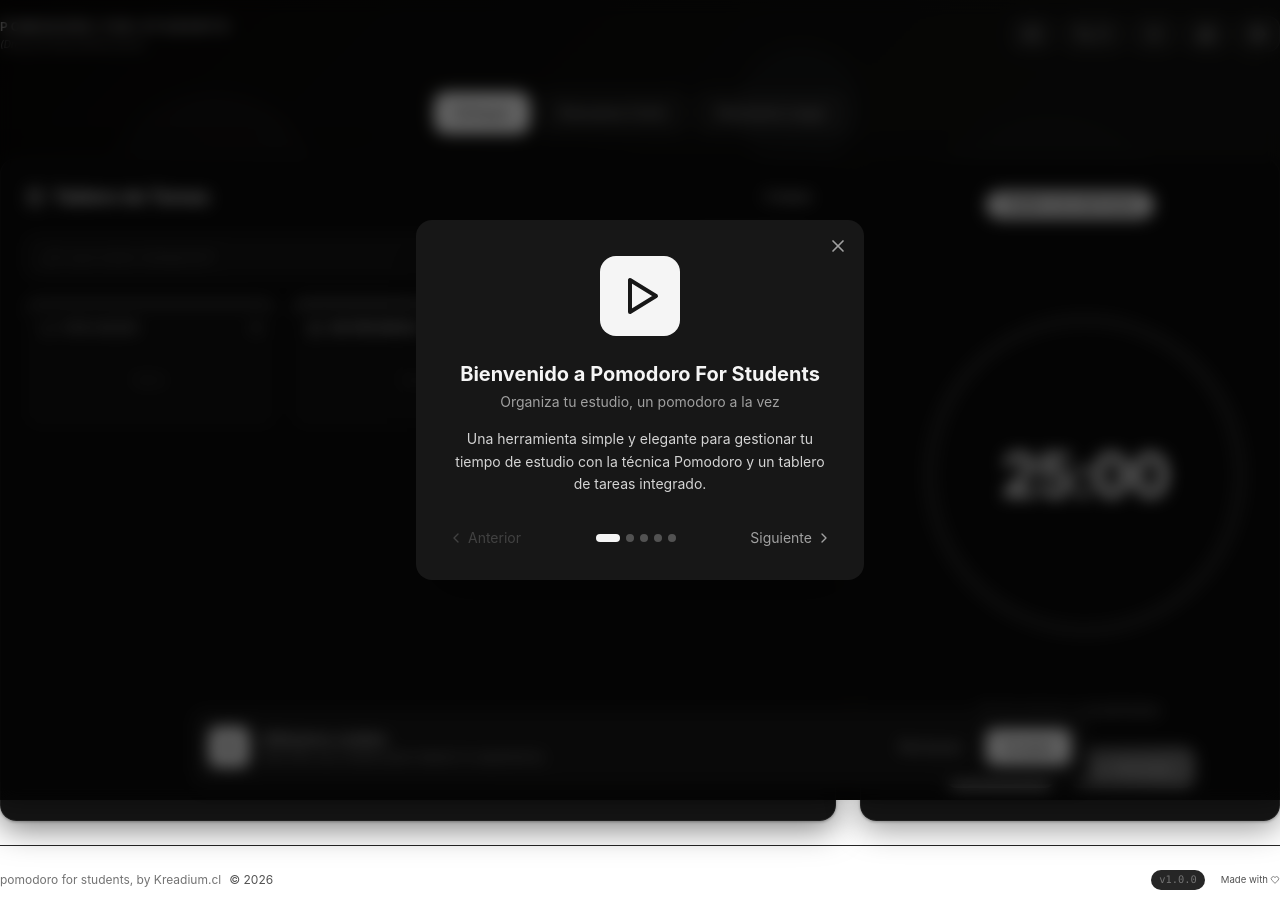
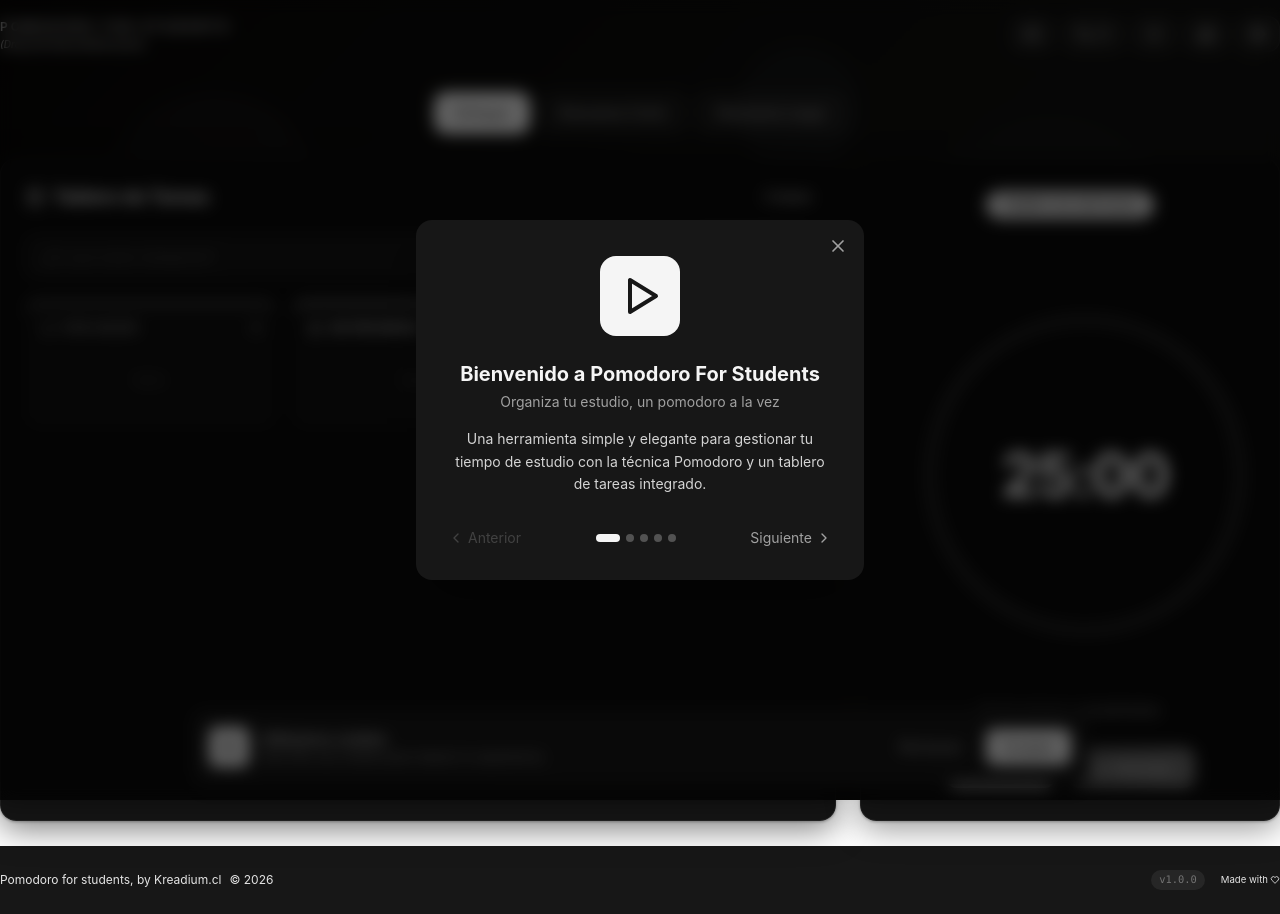
Before and after one commit to sebahernandez/pomo-for-students, a React (Vite) app: page / in a window 1280 px wide. Built offline with nearby package versions, Linux system fonts and the light colour scheme.

Commit message:
fix: update text colors for improved contrast in Footer and Logo components

```diff
--- a/src/components/Footer.tsx
+++ b/src/components/Footer.tsx
@@ -4,22 +4,22 @@
 
 export function Footer() {
   return (
-    <footer className="w-full border-t border-neutral-200 dark:border-neutral-800">
+    <footer className="w-full border-t border-neutral-200 dark:border-white light:bg-neutral-50 dark:bg-neutral-900 text-neutral-700 dark:text-neutral-300">
       <div className="max-w-7xl mx-auto px-2 lg:px-0 py-6">
         <div className="flex flex-col sm:flex-row items-center justify-between gap-3">
           <div className="flex items-center gap-2">
-            <span className="text-xs text-neutral-400 dark:text-neutral-500">
-              pomodoro for students, by Kreadium.cl
+            <span className="text-xs text-neutral-400 dark:text-neutral-200">
+              Pomodoro for students, by Kreadium.cl
             </span>
-            <span className="text-xs text-neutral-300 dark:text-neutral-600">© 2026</span>
+            <span className="text-xs text-neutral-300 dark:text-neutral-200">© 2026</span>
           </div>
 
           <div className="flex items-center gap-4">
             <span className="text-[0.65rem] px-2 py-0.5 rounded-full bg-neutral-100 dark:bg-neutral-800 text-neutral-400 dark:text-neutral-500 font-mono">
               v{VERSION}
             </span>
-            <span className="text-[0.6rem] text-neutral-300 dark:text-neutral-600 inline-flex items-center gap-0.5">
-              Made with <IconHeart size={10} className="text-neutral-400 dark:text-neutral-500" />
+            <span className="text-[0.6rem] text-neutral-300 dark:text-neutral-200 inline-flex items-center gap-0.5">
+              Made with <IconHeart size={10} className="text-neutral-400 dark:text-neutral-200" />
             </span>
           </div>
         </div>
--- a/src/components/Logo.tsx
+++ b/src/components/Logo.tsx
@@ -4,7 +4,7 @@
       <span className="text-xs font-semibold tracking-[0.25em] uppercase text-neutral-900 dark:text-neutral-100">
         pomodoro for students
       </span>
-      <span className="text-[10px] text-neutral-400 dark:text-neutral-500 mt-1 font-medium italic">
+      <span className="text-[10px] text-neutral-200 dark:text-neutral-200 mt-1 font-medium italic">
         (Drag and drop kanban pomo)
       </span>
     </div>
```
